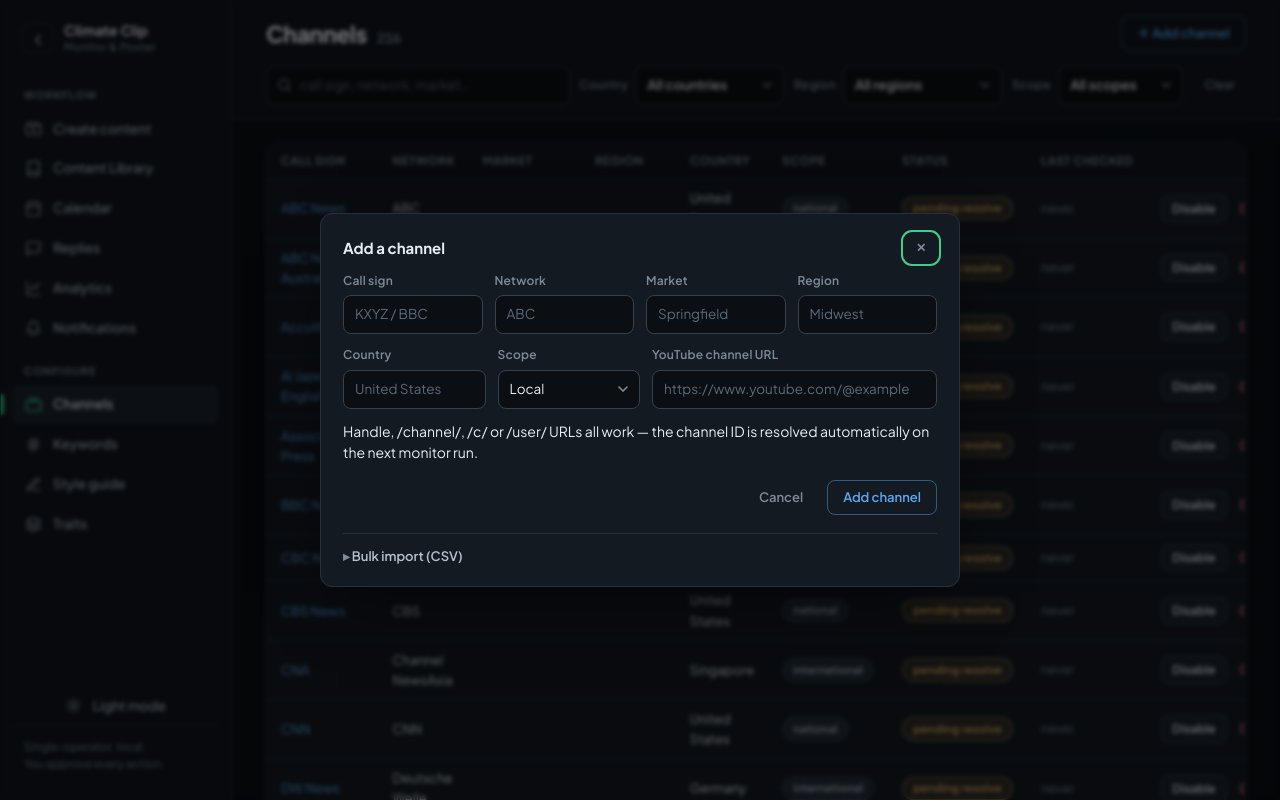
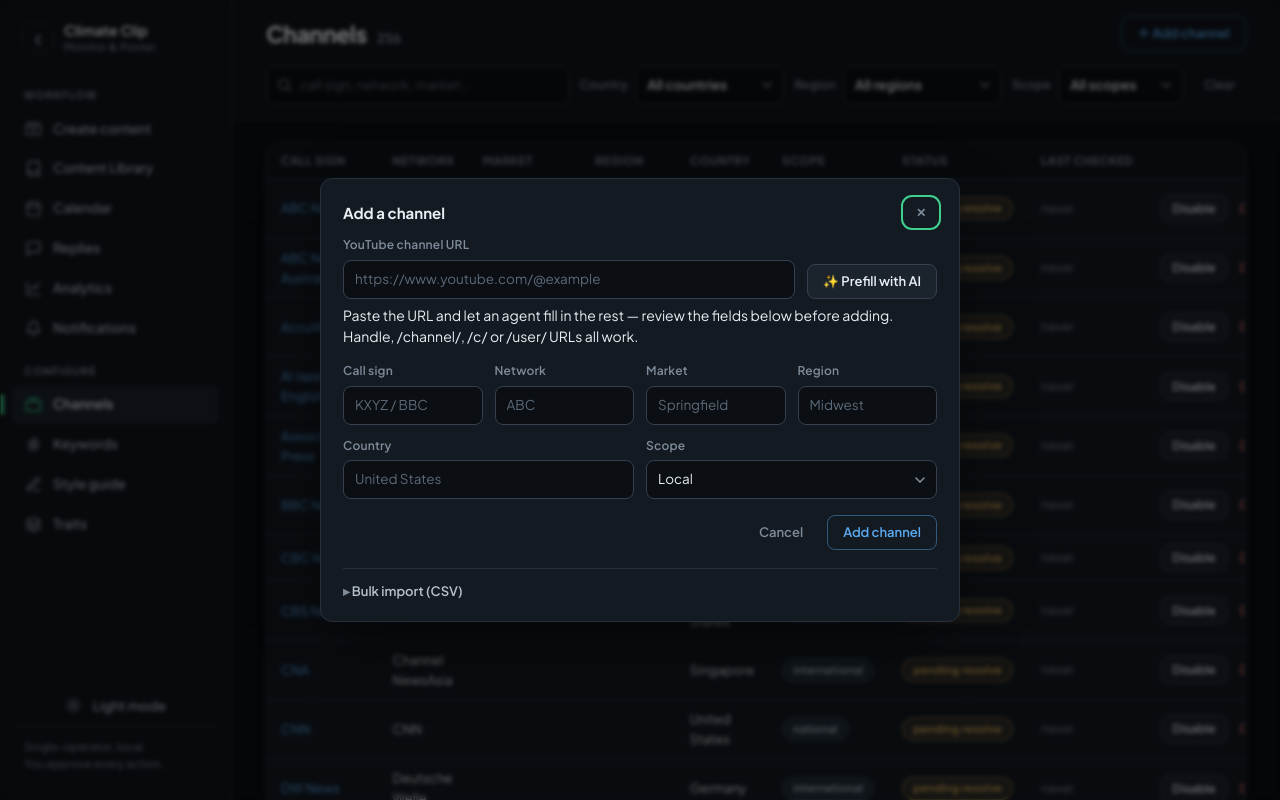
Before and after one commit to lassorfeasley/Threads-Poster, a FastAPI app: page /channels in a window 1280 px wide, after a click on "＋ Add channel". Run offline with FastAPI, Linux system fonts and the light colour scheme; data comes from the database, SQL or seed files in the repository; data that the repository does not hold is empty; some libraries are stand-ins or nearby versions.

Commit message:
Add AI prefill for new channels from a YouTube URL
Paste a channel URL and an agent resolves it via the YouTube Data API,
then drafts call sign, network, market, region, country, and scope for the
operator to review before adding. Adds llm.suggest_channel_fields, a
/channels/prefill endpoint, richer youtube.resolve_channel metadata, and a
"Prefill with AI" button in the add-channel dialog.

Co-authored-by: Cursor <cursoragent@cursor.com>

```diff
--- a/app/web/main.py
+++ b/app/web/main.py
@@ -20,7 +20,7 @@ from fastapi.templating import Jinja2Templates
 from sqlalchemy import and_, func, or_, select
 from sqlalchemy.orm import selectinload
 
-from .. import spend, threads_api
+from .. import spend, threads_api, youtube
 from ..analytics import generate_report, snapshot_metrics
 from ..clipper import ClipExportError, clip_duration, export_supercut, extract_still, get_waveform
 from ..config import (
@@ -38,7 +38,7 @@ from ..db import (
 )
 from ..engagement import PacingLimitError, post_approved_reply, redraft_comment, sync_comments
 from ..history import import_history
-from ..llm import suggest_post_caption, suggest_title
+from ..llm import suggest_channel_fields, suggest_post_caption, suggest_title
 from ..models import (
     STATUS_APPROVED,
     STATUS_ARCHIVED,
@@ -2568,6 +2568,58 @@ def channel_add(call_sign: str = Form(...), network: str = Form(""), market: str
     return _flash("/channels", f"Added {call_sign}")
 
 
+@app.post("/channels/prefill")
+def channel_prefill(url: str = Form(...)):
+    """Resolve a YouTube channel URL and let an agent draft the editorial fields.
+
+    Returns JSON the add-channel dialog uses to prefill its inputs. Nothing is
+    saved — the operator reviews and submits the form as usual."""
+    url = url.strip()
+    if not url:
+        return JSONResponse({"error": "Enter a YouTube channel URL first"}, status_code=400)
+    try:
+        info = youtube.resolve_channel(url)
+    except youtube.YouTubeAPIError as exc:
+        return JSONResponse({"error": f"Could not resolve channel: {exc}"}, status_code=400)
+
+    with session_scope() as session:
+        existing = session.execute(
+            select(Channel).where(
+                or_(Channel.url == url, Channel.channel_id == info["channel_id"])
+            )
+        ).scalar_one_or_none()
+        already = existing.call_sign if existing else None
+
+    # Recent upload titles give the agent extra signal (best-effort, low quota).
+    recent_titles: list[str] = []
+    try:
+        uploads = youtube.list_recent_uploads(
+            info["uploads_playlist_id"], dt.datetime.now(dt.timezone.utc) - dt.timedelta(days=120),
+            max_results=10,
+        )
+        recent_titles = [u.title for u in uploads]
+    except youtube.YouTubeAPIError:
+        pass
+
+    settings = load_settings()
+    model = settings.get("engagement.draft_model", "claude-sonnet-5")
+    try:
+        fields = suggest_channel_fields(
+            model, url, title=info.get("title", ""),
+            description=info.get("description", ""),
+            country_code=info.get("country", ""), recent_titles=recent_titles,
+        )
+    except Exception as exc:  # noqa: BLE001 — surface any LLM/parse error to the UI
+        return JSONResponse({"error": f"Agent prefill failed: {exc}"}, status_code=500)
+
+    return JSONResponse({
+        "fields": fields,
+        "channel_title": info.get("title", ""),
+        "channel_id": info["channel_id"],
+        "already_exists": already,
+    })
+
+
 @app.post("/channels/import-csv")
 def channels_import_csv(csv_text: str = Form(...)):
     """Bulk-add channels from pasted CSV:
--- a/app/web/templates/channels.html
+++ b/app/web/templates/channels.html
@@ -21,8 +21,18 @@
     <button type="button" class="btn ghost sm" aria-label="Close"
             onclick="document.getElementById('add-channel-dialog').close()">✕</button>
   </div>
-  <form method="post" action="/channels/add" style="margin-top: 10px;">
-    <div class="form-row" style="margin-bottom: 12px;">
+  <form id="add-channel-form" method="post" action="/channels/add" style="margin-top: 10px;">
+    <div class="form-row" style="margin-bottom: 6px; align-items: flex-end;">
+      <div class="field grow" style="flex: 2; min-width: 220px;"><label>YouTube channel URL</label>
+        <input type="text" id="ac-url" name="url" required placeholder="https://www.youtube.com/@example"></div>
+      <div class="field" style="flex: 0 0 auto;">
+        <button type="button" id="ac-prefill-btn" class="btn">✨ Prefill with AI</button>
+      </div>
+    </div>
+    <p class="hint" id="ac-prefill-hint" style="margin-top: 0;">Paste the URL and let an agent
+      fill in the rest — review the fields below before adding. Handle, /channel/, /c/ or /user/
+      URLs all work.</p>
+    <div class="form-row" style="margin: 12px 0;">
       <div class="field grow" style="min-width: 100px;"><label>Call sign</label>
         <input type="text" name="call_sign" required placeholder="KXYZ / BBC"></div>
       <div class="field grow" style="min-width: 80px;"><label>Network</label>
@@ -41,17 +51,52 @@
           <option value="national">National</option>
           <option value="international">International</option>
         </select></div>
-      <div class="field grow" style="flex: 2; min-width: 180px;"><label>YouTube channel URL</label>
-        <input type="text" name="url" required placeholder="https://www.youtube.com/@example"></div>
     </div>
-    <p class="hint" style="margin-top: 0;">Handle, /channel/, /c/ or /user/ URLs all work — the channel ID
-      is resolved automatically on the next monitor run.</p>
     <div class="btn-group" style="margin-top: 16px; justify-content: flex-end;">
       <button type="button" class="btn ghost"
               onclick="document.getElementById('add-channel-dialog').close()">Cancel</button>
       <button class="primary">Add channel</button>
     </div>
   </form>
+  <script>
+    (function () {
+      const btn = document.getElementById('ac-prefill-btn');
+      const form = document.getElementById('add-channel-form');
+      const hint = document.getElementById('ac-prefill-hint');
+      const setField = (name, value) => {
+        const el = form.elements[name];
+        if (el && value) el.value = value;
+      };
+      btn.addEventListener('click', async () => {
+        const url = document.getElementById('ac-url').value.trim();
+        if (!url) { hint.textContent = 'Enter a YouTube channel URL first.'; return; }
+        btn.disabled = true; btn.textContent = 'Thinking…';
+        hint.textContent = 'Resolving channel and drafting fields…';
+        try {
+          const fd = new FormData();
+          fd.append('url', url);
+          const r = await fetch('/channels/prefill', { method: 'POST', body: fd });
+          const d = await r.json();
+          if (!r.ok) { hint.textContent = d.error || 'Prefill failed.'; return; }
+          const f = d.fields || {};
+          setField('call_sign', f.call_sign);
+          setField('network', f.network);
+          setField('market', f.market);
+          setField('region', f.region);
+          setField('country', f.country);
+          if (f.scope) setField('scope', f.scope);
+          let msg = d.channel_title ? `Prefilled from “${d.channel_title}”. Review and edit before adding.`
+                                    : 'Prefilled — review and edit before adding.';
+          if (d.already_exists) msg = `Heads up: “${d.already_exists}” already uses this channel. ` + msg;
+          hint.textContent = msg;
+        } catch (e) {
+          hint.textContent = 'Prefill failed: ' + e;
+        } finally {
+          btn.disabled = false; btn.textContent = '✨ Prefill with AI';
+        }
+      });
+    })();
+  </script>
 
   <details class="modal-more">
     <summary>Bulk import (CSV)</summary>
--- a/app/youtube.py
+++ b/app/youtube.py
@@ -100,7 +100,10 @@ def parse_video_url(url: str) -> str:
 def resolve_channel(url: str) -> dict:
     """Resolve any channel URL form to canonical info.
 
-    Returns {channel_id, uploads_playlist_id, title}.
+    Returns {channel_id, uploads_playlist_id, title, description, country,
+    custom_url}. The last three are best-effort context (may be empty) used to
+    prefill channel metadata; callers that only need the identifiers can ignore
+    them.
     """
     kind, value = parse_channel_url(url)
     params: dict = {"part": "id,snippet,contentDetails"}
@@ -129,10 +132,14 @@ def resolve_channel(url: str) -> dict:
         raise YouTubeAPIError(f"Could not resolve channel for URL: {url}")
 
     item = items[0]
+    snippet = item.get("snippet") or {}
     return {
         "channel_id": item["id"],
         "uploads_playlist_id": item["contentDetails"]["relatedPlaylists"]["uploads"],
-        "title": item["snippet"]["title"],
+        "title": snippet.get("title", ""),
+        "description": snippet.get("description", ""),
+        "country": snippet.get("country", ""),
+        "custom_url": snippet.get("customUrl", ""),
     }
 
 
```
Also changed, not shown: app/llm.py (+55 -0 lines).
